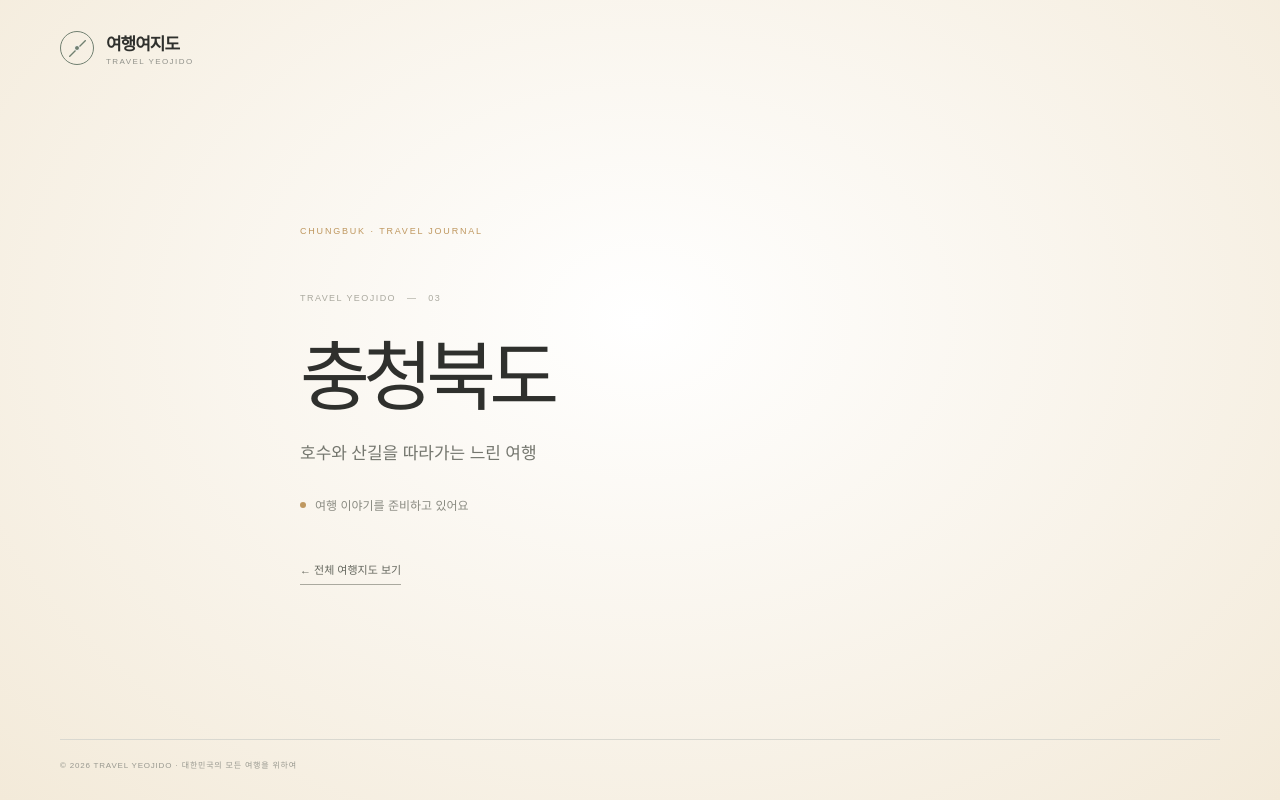
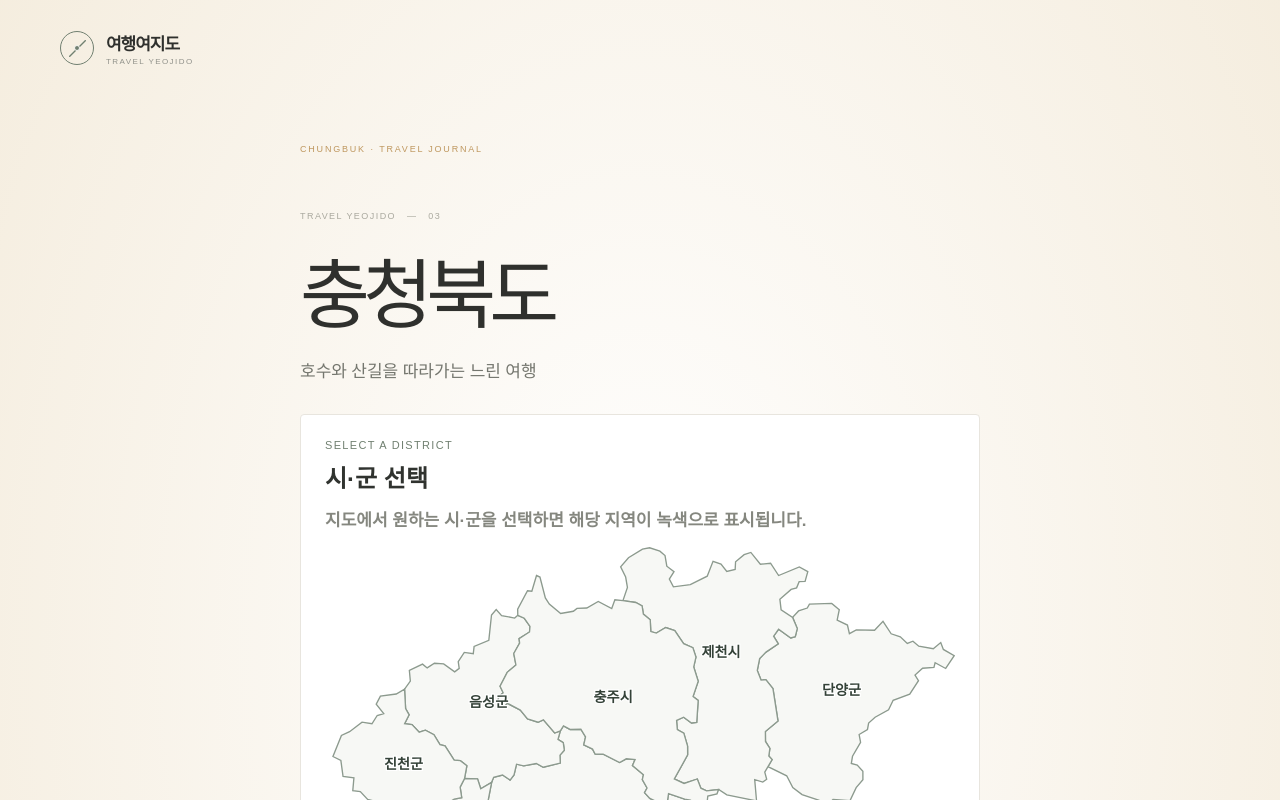
Before and after one commit to hameui/travel-yeojido-ai-studio, a Next.js app: page /regions/chungbuk in a window 1280 px wide. Shown: the top 800 px of the page. Built offline with nearby package versions, Linux system fonts and the light colour scheme.

Commit message:
Enable interactive district maps for all remaining regions

```diff
--- a/src/app/regions/[slug]/page.tsx
+++ b/src/app/regions/[slug]/page.tsx
@@ -2,6 +2,7 @@ import Link from "next/link";
 import { notFound } from "next/navigation";
 import { getRegionBySlug } from "@/data/regions";
 import GangwonDistrictSelector from "@/components/GangwonDistrictSelector";
+import RegionalDistrictSelector from "@/components/RegionalDistrictSelector";
 
 export function generateStaticParams() {
   return ["gyeonggi", "gangwon", "chungbuk", "chungnam", "jeonbuk", "jeonnam", "gyeongbuk", "gyeongnam"].map((slug) => ({ slug }));
@@ -23,7 +24,7 @@ export default async function RegionPage({ params }: { params: Promise<{ slug: s
         <p className="region-page-index">TRAVEL YEOJIDO <span>—</span> 0{["gyeonggi", "gangwon", "chungbuk", "chungnam", "jeonbuk", "jeonnam", "gyeongbuk", "gyeongnam"].indexOf(slug) + 1}</p>
         <h1>{region.name}</h1>
         <p className="region-page-description">{region.description}</p>
-        {slug === "gangwon" ? <GangwonDistrictSelector /> : <div className="coming-soon"><span /> 여행 이야기를 준비하고 있어요</div>}
+        {slug === "gangwon" ? <GangwonDistrictSelector /> : <RegionalDistrictSelector regionSlug={slug} />}
         <Link className="back-home" href="/">← 전체 여행지도 보기</Link>
       </section>
       <footer className="region-page-footer">© 2026 TRAVEL YEOJIDO · 대한민국의 모든 여행을 위하여</footer>
```
